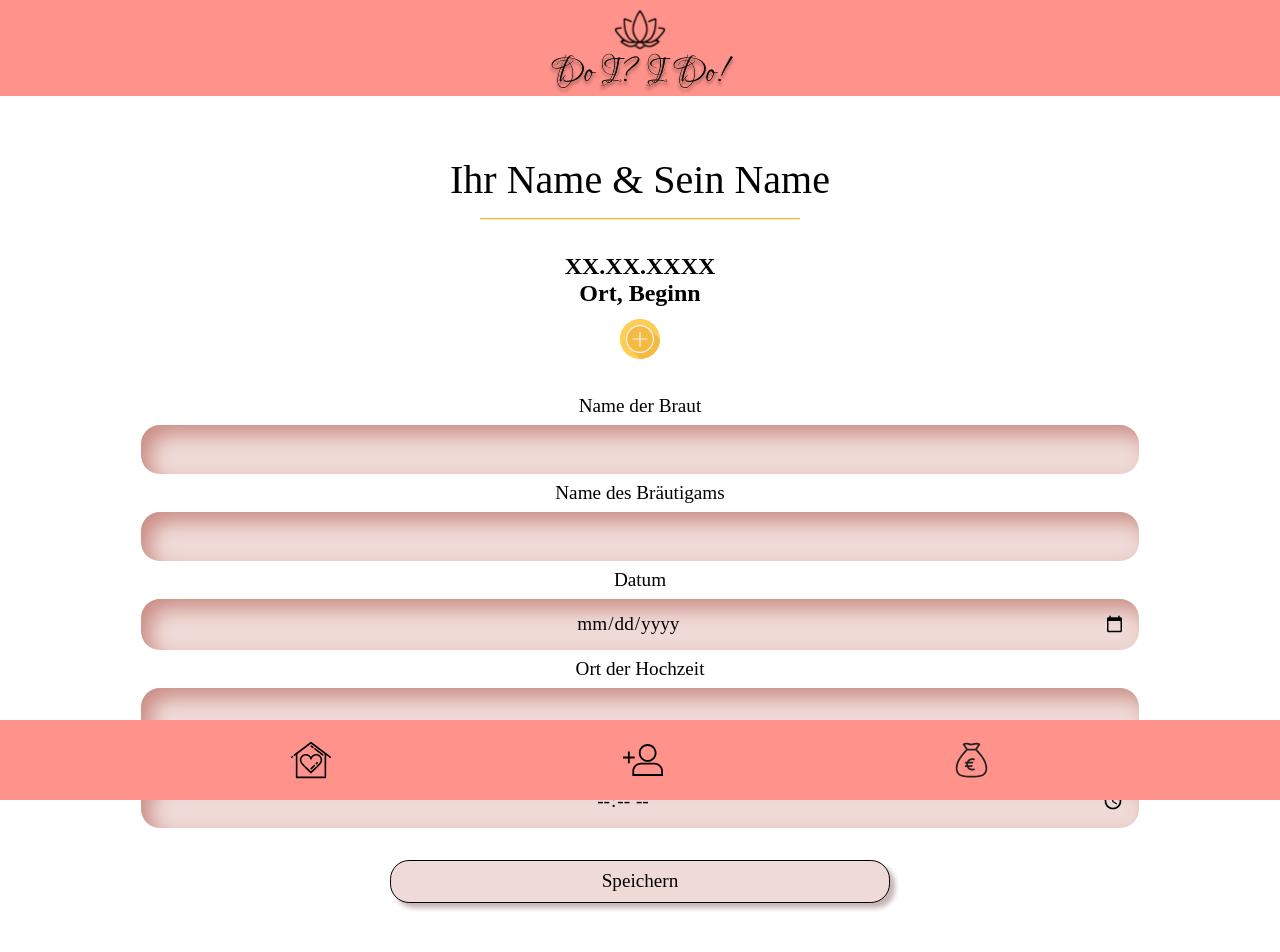
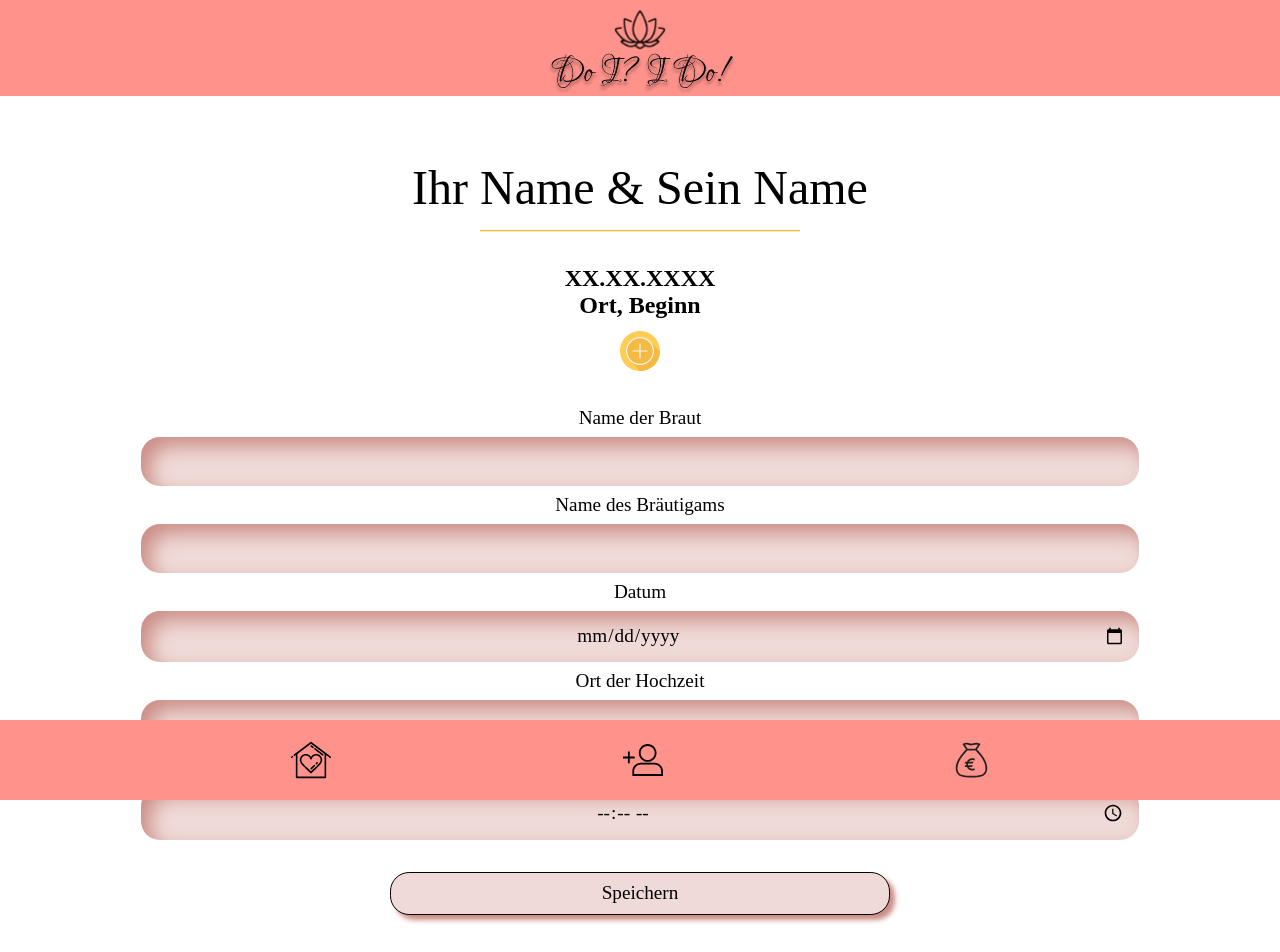
Before and after one commit to LinhSt1908/capstone-project, a Next.js app: page / in a window 1280 px wide. Shown: the top 952 px of the page. Built offline with nearby package versions, Linux system fonts and the light colour scheme; a web font is replaced by a local one.

Commit message:
added hook form

```diff
--- a/components/CreateToDo.js
+++ b/components/CreateToDo.js
@@ -1,6 +1,6 @@
 import styled from "styled-components";
 
-export default function InputFieldHome() {
+export default function CreateToDo() {
   return (
     <>
       <form>
--- a/components/InputForm.js
+++ b/components/InputForm.js
@@ -1,7 +1,7 @@
 import styled from "styled-components";
 import { useForm } from "react-hook-form";
 
-export default function AddButton({ addNewData }) {
+export default function InputForm({ addNewData }) {
   const {
     register,
     handleSubmit,
@@ -105,6 +105,6 @@ const Button = styled.button`
   border: 1px solid;
   margin: auto;
   margin-top: 2rem;
-  box-shadow: 5px 5px 5px #c6b5b3;
+  box-shadow: 5px 5px 5px #cb8e86;
   cursor: pointer;
 `;
--- a/pages/index.js
+++ b/pages/index.js
@@ -65,7 +65,7 @@ const TextWrapperStyle = styled.div`
 `;
 
 const BigFontStyle = styled.div`
-  margin-top: 3.5em;
+  margin-top: 3em;
 `;
 
 const BigFontStyle2 = styled.div`
--- a/styles/globals.css
+++ b/styles/globals.css
@@ -9,7 +9,7 @@
 
 .BigFontStyle {
   font-family: "Rouge Script", cursive;
-  font-size: 2.5em;
+  font-size: 3em;
 }
 
 .MediumFontStyle {
```
